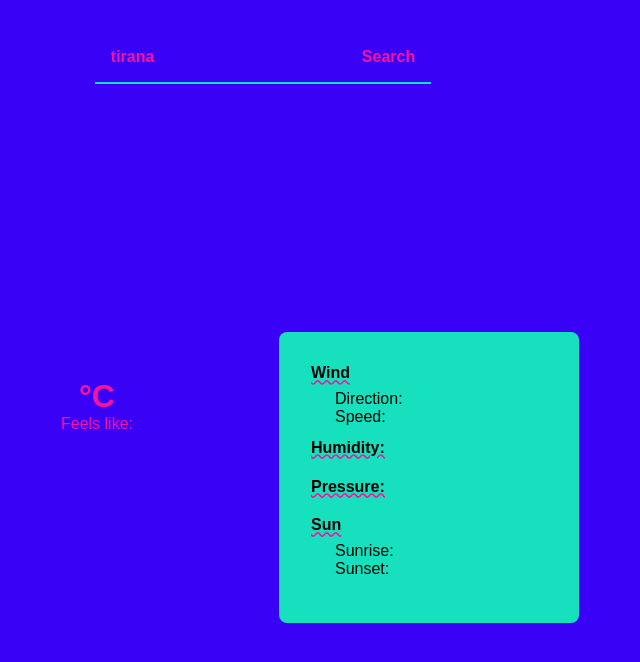
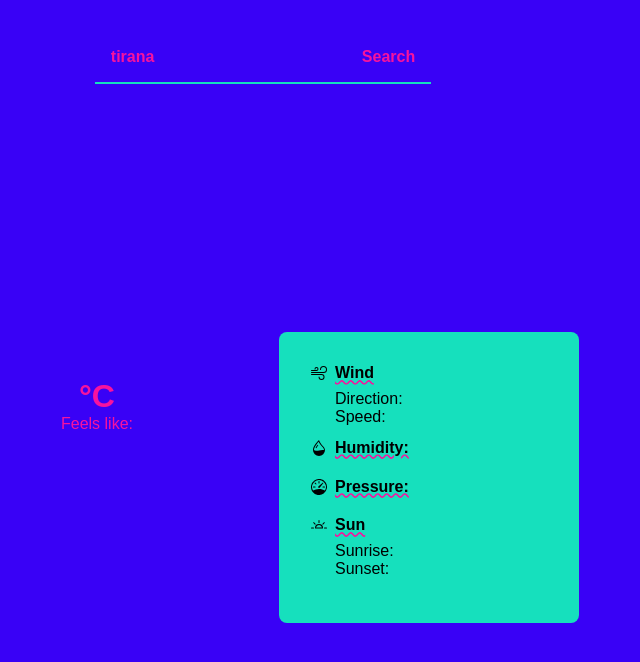
Before and after one commit to argentzani/weather, a plain HTML site: page index.html in a window 1280 px wide. Shown: the whole page, without its empty margins (377-1017 px from the left). Drawn offline with Linux system fonts and the light colour scheme; no server answers.

Commit message:
Update index.html

```diff
--- a/index.html
+++ b/index.html
@@ -42,23 +42,45 @@
             </div>
             <div class="advanced-info">
                 <div class="wind">
-                    <h4>Wind</h4>
+                    <h4>
+                        <svg xmlns="http://www.w3.org/2000/svg" width="16" height="16" fill="currentColor" class="bi bi-wind" viewBox="0 0 16 16">
+                            <path d="M12.5 2A2.5 2.5 0 0 0 10 4.5a.5.5 0 0 1-1 0A3.5 3.5 0 1 1 12.5 8H.5a.5.5 0 0 1 0-1h12a2.5 2.5 0 0 0 0-5zm-7 1a1 1 0 0 0-1 1 .5.5 0 0 1-1 0 2 2 0 1 1 2 2h-5a.5.5 0 0 1 0-1h5a1 1 0 0 0 0-2zM0 9.5A.5.5 0 0 1 .5 9h10.042a3 3 0 1 1-3 3 .5.5 0 0 1 1 0 2 2 0 1 0 2-2H.5a.5.5 0 0 1-.5-.5z"/>
+                        </svg>
+                        Wind
+                    </h4>
                     <p>Direction: <span id="wind_deg"></span></p>
                     <p>Speed: <span id="wind_speed"></span></p>
                 </div>
 
                 <div class="humidity">
-                    <h4>Humidity:</h4>
+                    <h4>
+                        <svg xmlns="http://www.w3.org/2000/svg" width="16" height="16" fill="currentColor" class="bi bi-droplet-half" viewBox="0 0 16 16">
+                            <path fill-rule="evenodd" d="M7.21.8C7.69.295 8 0 8 0c.109.363.234.708.371 1.038.812 1.946 2.073 3.35 3.197 4.6C12.878 7.096 14 8.345 14 10a6 6 0 0 1-12 0C2 6.668 5.58 2.517 7.21.8zm.413 1.021A31.25 31.25 0 0 0 5.794 3.99c-.726.95-1.436 2.008-1.96 3.07C3.304 8.133 3 9.138 3 10c0 0 2.5 1.5 5 .5s5-.5 5-.5c0-1.201-.796-2.157-2.181-3.7l-.03-.032C9.75 5.11 8.5 3.72 7.623 1.82z"/>
+                            <path fill-rule="evenodd" d="M4.553 7.776c.82-1.641 1.717-2.753 2.093-3.13l.708.708c-.29.29-1.128 1.311-1.907 2.87l-.894-.448z"/>
+                        </svg>
+                        Humidity:
+                    </h4>
                     <p id="humidity"></p>
                 </div>
 
                 <div class="pressure">
-                    <h4>Pressure: </h4>
+                    <h4>
+                        <svg xmlns="http://www.w3.org/2000/svg" width="16" height="16" fill="currentColor" class="bi bi-speedometer" viewBox="0 0 16 16">
+                            <path d="M8 2a.5.5 0 0 1 .5.5V4a.5.5 0 0 1-1 0V2.5A.5.5 0 0 1 8 2zM3.732 3.732a.5.5 0 0 1 .707 0l.915.914a.5.5 0 1 1-.708.708l-.914-.915a.5.5 0 0 1 0-.707zM2 8a.5.5 0 0 1 .5-.5h1.586a.5.5 0 0 1 0 1H2.5A.5.5 0 0 1 2 8zm9.5 0a.5.5 0 0 1 .5-.5h1.5a.5.5 0 0 1 0 1H12a.5.5 0 0 1-.5-.5zm.754-4.246a.389.389 0 0 0-.527-.02L7.547 7.31A.91.91 0 1 0 8.85 8.569l3.434-4.297a.389.389 0 0 0-.029-.518z"/>
+                            <path fill-rule="evenodd" d="M6.664 15.889A8 8 0 1 1 9.336.11a8 8 0 0 1-2.672 15.78zm-4.665-4.283A11.945 11.945 0 0 1 8 10c2.186 0 4.236.585 6.001 1.606a7 7 0 1 0-12.002 0z"/>
+                        </svg>
+                        Pressure:
+                    </h4>
                     <p id="pressure"></p>
                 </div>
 
                 <div class="sunrise-sunset">
-                    <h4>Sun</h4>
+                    <h4>
+                        <svg xmlns="http://www.w3.org/2000/svg" width="16" height="16" fill="currentColor" class="bi bi-brightness-alt-high" viewBox="0 0 16 16">
+                            <path d="M8 3a.5.5 0 0 1 .5.5v2a.5.5 0 0 1-1 0v-2A.5.5 0 0 1 8 3zm8 8a.5.5 0 0 1-.5.5h-2a.5.5 0 0 1 0-1h2a.5.5 0 0 1 .5.5zm-13.5.5a.5.5 0 0 0 0-1h-2a.5.5 0 0 0 0 1h2zm11.157-6.157a.5.5 0 0 1 0 .707l-1.414 1.414a.5.5 0 1 1-.707-.707l1.414-1.414a.5.5 0 0 1 .707 0zm-9.9 2.121a.5.5 0 0 0 .707-.707L3.05 5.343a.5.5 0 1 0-.707.707l1.414 1.414zM8 7a4 4 0 0 0-4 4 .5.5 0 0 0 .5.5h7a.5.5 0 0 0 .5-.5 4 4 0 0 0-4-4zm0 1a3 3 0 0 1 2.959 2.5H5.04A3 3 0 0 1 8 8z"/>
+                        </svg>
+                        Sun
+                    </h4>
                     <p>Sunrise: <span id="sunrise"></span></p>
                     <p>Sunset: <span id="sunset"></span></p>
                 </div>
```
